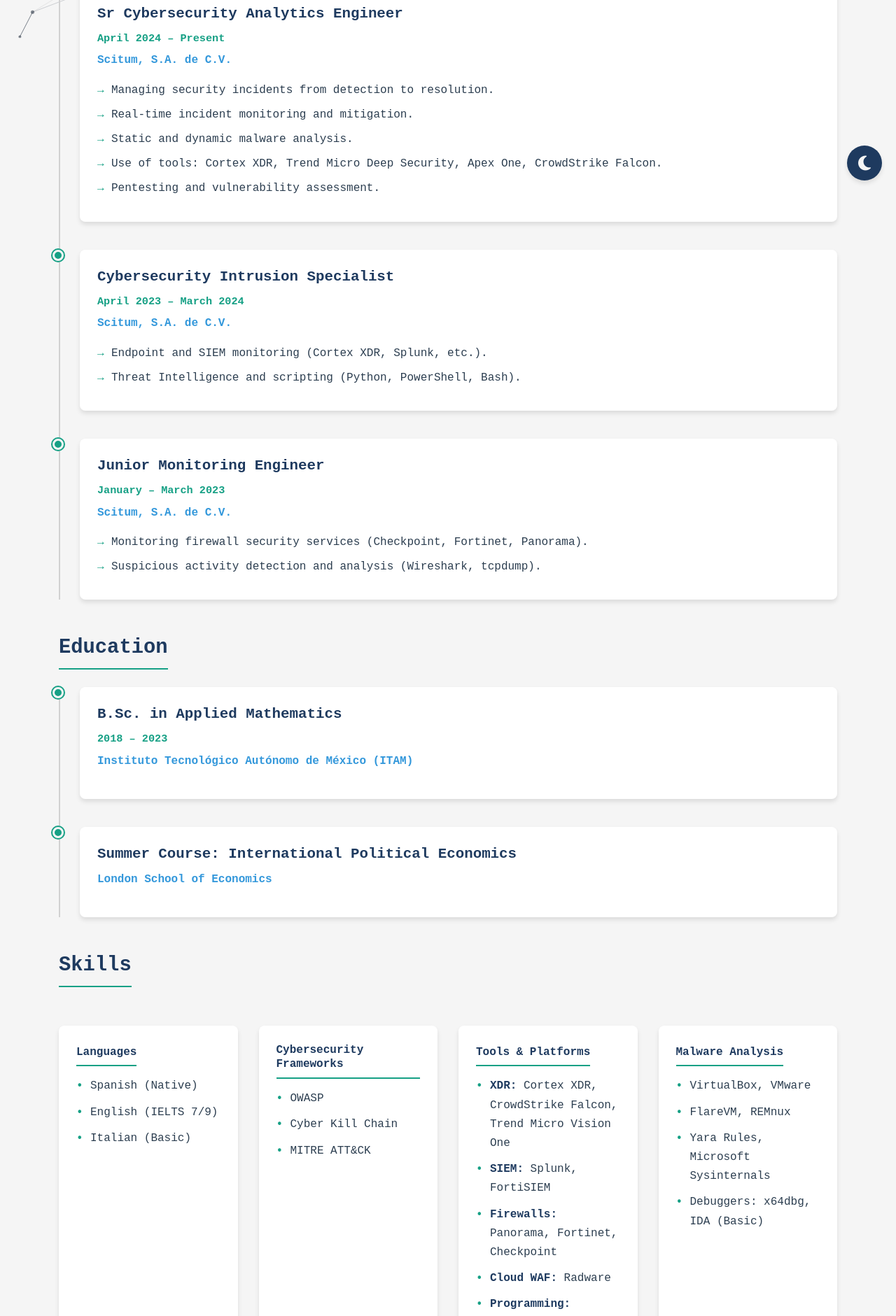
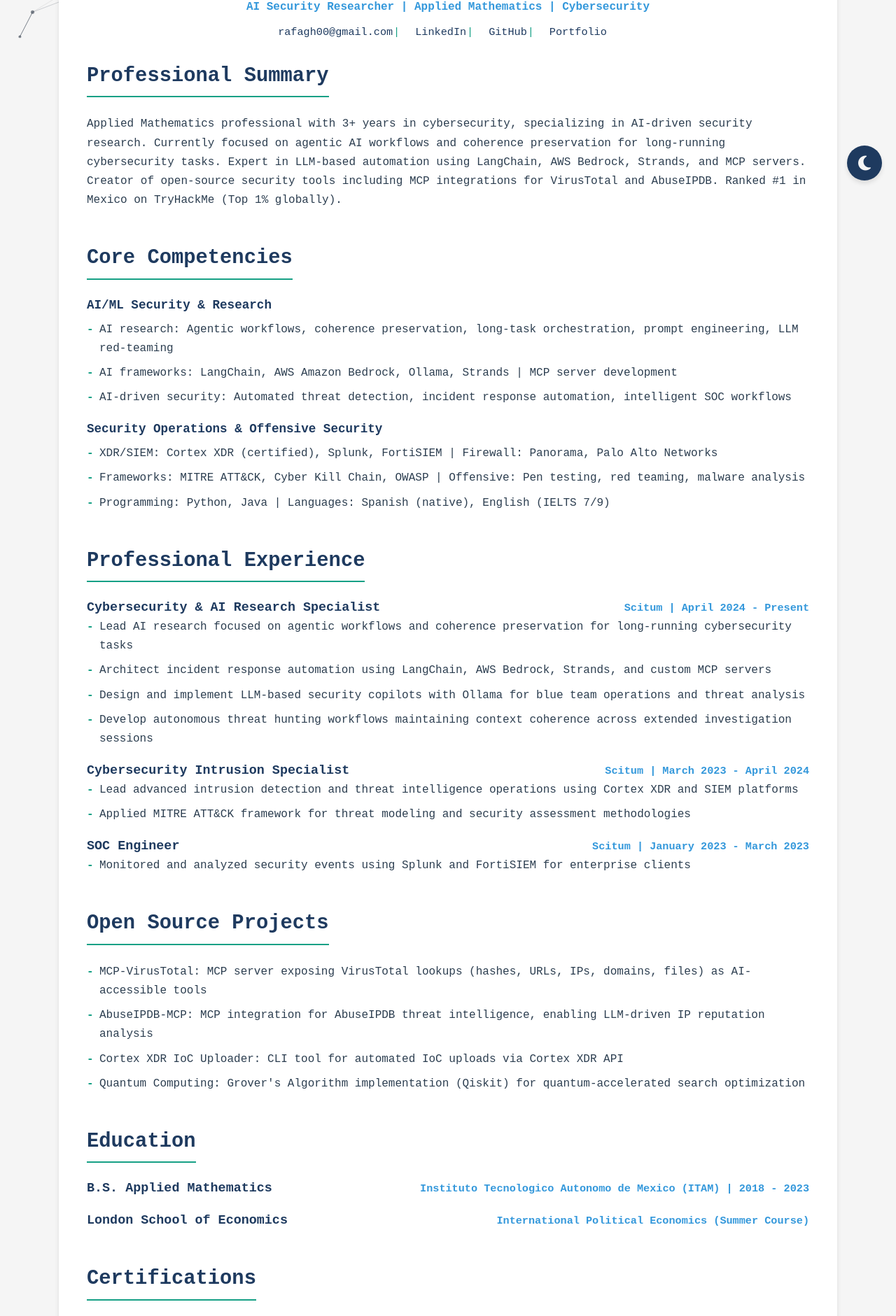
Before and after one commit to alephnan/alephnan.github.io, a plain HTML site: page resume.html in a window 1280 px wide. Shown: the part 522-2403 px from the top of the page at 70% size. Drawn offline with nearby package versions, Linux system fonts and the light colour scheme.

Commit message:
updated resume to current activities

```diff
--- a/assets/css/styles.css
+++ b/assets/css/styles.css
@@ -792,6 +792,107 @@
     display: inline-block;
 }
 
+.resume-sheet {
+    background-color: var(--light-background);
+    border-radius: 12px;
+    padding: 35px 40px;
+    box-shadow: var(--shadow);
+}
+
+.resume-intro {
+    text-align: center;
+    margin-bottom: 30px;
+}
+
+.resume-name {
+    font-size: 2.2rem;
+    letter-spacing: 2px;
+    margin-bottom: 10px;
+    color: var(--primary-color);
+}
+
+.resume-tagline {
+    font-weight: 600;
+    color: var(--secondary-color);
+    margin-bottom: 10px;
+}
+
+.resume-contact {
+    display: flex;
+    flex-wrap: wrap;
+    justify-content: center;
+    gap: 10px 16px;
+    font-size: 0.95rem;
+}
+
+.resume-contact li {
+    position: relative;
+    padding-right: 16px;
+}
+
+.resume-contact li:after {
+    content: "|";
+    position: absolute;
+    right: 6px;
+    color: var(--accent-color);
+}
+
+.resume-contact li:last-child:after {
+    content: "";
+}
+
+.resume-competency {
+    margin-bottom: 20px;
+}
+
+.resume-competency h4 {
+    color: var(--primary-color);
+    margin-bottom: 10px;
+    font-size: 1.1rem;
+}
+
+.resume-bullets {
+    list-style: none;
+}
+
+.resume-bullets li {
+    margin-bottom: 8px;
+    position: relative;
+    padding-left: 18px;
+}
+
+.resume-bullets li:before {
+    content: "-";
+    position: absolute;
+    left: 0;
+    color: var(--accent-color);
+    font-weight: 700;
+}
+
+.resume-entry {
+    margin-bottom: 20px;
+}
+
+.resume-entry-header {
+    display: flex;
+    flex-wrap: wrap;
+    justify-content: space-between;
+    gap: 8px 16px;
+    align-items: baseline;
+}
+
+.resume-entry-header h4 {
+    margin-bottom: 0;
+    color: var(--primary-color);
+    font-size: 1.15rem;
+}
+
+.resume-entry-header span {
+    color: var(--secondary-color);
+    font-weight: 600;
+    font-size: 0.95rem;
+}
+
 /* Timeline Styles */
 .timeline {
     position: relative;
@@ -1006,6 +1107,15 @@
     .footer-content {
         flex-direction: column;
         text-align: center;
+    }
+
+    .resume-sheet {
+        padding: 25px 22px;
+    }
+
+    .resume-entry-header {
+        flex-direction: column;
+        align-items: flex-start;
     }
 }
 
--- a/resume.html
+++ b/resume.html
@@ -3,7 +3,7 @@
 <head>
     <meta charset="UTF-8">
     <meta name="viewport" content="width=device-width, initial-scale=1.0">
-    <title>Resume - Rafael Guevara Hernández</title>
+    <title>Resume - Rafael Guevara Hernandez</title>
     <link rel="icon" type="image/png" href="assets/images/logo.png">
     <link rel="stylesheet" href="assets/css/styles.css">
     <link rel="stylesheet" href="https://cdnjs.cloudflare.com/ajax/libs/font-awesome/6.4.0/css/all.min.css">
@@ -11,7 +11,6 @@
     <link rel="preconnect" href="https://fonts.gstatic.com" crossorigin>
     <link href="https://fonts.googleapis.com/css2?family=Fira+Code:wght@300;400;500;600;700&display=swap" rel="stylesheet">
     <script src="https://cdn.jsdelivr.net/npm/tsparticles@2.12.0/tsparticles.bundle.min.js"></script>
-    <!-- Essential Security Headers -->
     <meta http-equiv="X-Content-Type-Options" content="nosniff">
     <meta http-equiv="X-Frame-Options" content="SAMEORIGIN">
     <meta http-equiv="Referrer-Policy" content="strict-origin-when-cross-origin">
@@ -54,114 +53,129 @@
                     <a href="assets/files/Rafael_Guevara_Resume.pdf" class="btn" download><i class="fas fa-download"></i> Download Resume</a>
                 </div>
 
+                <div class="resume-sheet">
+                    <div class="resume-intro">
+                        <h1 class="resume-name">RAFAEL GUEVARA HERNANDEZ</h1>
+                        <p class="resume-tagline">AI Security Researcher | Applied Mathematics | Cybersecurity</p>
+                        <ul class="resume-contact">
+                            <li><a href="mailto:rafagh00@gmail.com">rafagh00@gmail.com</a></li>
+                            <li><a href="https://www.linkedin.com/in/rafael-g-17236b221">LinkedIn</a></li>
+                            <li><a href="https://github.com/alephnan">GitHub</a></li>
+                            <li><a href="index.html">Portfolio</a></li>
+                        </ul>
+                    </div>
+
                     <div class="resume-section">
-                    <h3>Experience</h3>
-                    <div class="timeline">
-                        <div class="timeline-item">
-                            <div class="timeline-marker"></div>
-                            <div class="timeline-content">
-                                <h4>Sr Cybersecurity Analytics Engineer</h4>
-                                <p class="timeline-date">April 2024 – Present</p>
-                                <p class="timeline-company">Scitum, S.A. de C.V.</p>
-                                <ul class="timeline-details">
-                                    <li>Managing security incidents from detection to resolution.</li>
-                                    <li>Real-time incident monitoring and mitigation.</li>
-                                    <li>Static and dynamic malware analysis.</li>
-                                    <li>Use of tools: Cortex XDR, Trend Micro Deep Security, Apex One, CrowdStrike Falcon.</li>
-                                    <li>Pentesting and vulnerability assessment.</li>
+                        <h3>Professional Summary</h3>
+                        <p>Applied Mathematics professional with 3+ years in cybersecurity, specializing in AI-driven security research. Currently focused on agentic AI workflows and coherence preservation for long-running cybersecurity tasks. Expert in LLM-based automation using LangChain, AWS Bedrock, Strands, and MCP servers. Creator of open-source security tools including MCP integrations for VirusTotal and AbuseIPDB. Ranked #1 in Mexico on TryHackMe (Top 1% globally).</p>
+                    </div>
+
+                    <div class="resume-section">
+                        <h3>Core Competencies</h3>
+                        <div class="resume-competency">
+                            <h4>AI/ML Security &amp; Research</h4>
+                            <ul class="resume-bullets">
+                                <li>AI research: Agentic workflows, coherence preservation, long-task orchestration, prompt engineering, LLM red-teaming</li>
+                                <li>AI frameworks: LangChain, AWS Amazon Bedrock, Ollama, Strands | MCP server development</li>
+                                <li>AI-driven security: Automated threat detection, incident response automation, intelligent SOC workflows</li>
+                            </ul>
+                        </div>
+                        <div class="resume-competency">
+                            <h4>Security Operations &amp; Offensive Security</h4>
+                            <ul class="resume-bullets">
+                                <li>XDR/SIEM: Cortex XDR (certified), Splunk, FortiSIEM | Firewall: Panorama, Palo Alto Networks</li>
+                                <li>Frameworks: MITRE ATT&amp;CK, Cyber Kill Chain, OWASP | Offensive: Pen testing, red teaming, malware analysis</li>
+                                <li>Programming: Python, Java | Languages: Spanish (native), English (IELTS 7/9)</li>
                             </ul>
                         </div>
                     </div>
 
-                        <div class="timeline-item">
-                            <div class="timeline-marker"></div>
-                            <div class="timeline-content">
+                    <div class="resume-section">
+                        <h3>Professional Experience</h3>
+                        <div class="resume-entry">
+                            <div class="resume-entry-header">
+                                <h4>Cybersecurity &amp; AI Research Specialist</h4>
+                                <span>Scitum | April 2024 - Present</span>
+                            </div>
+                            <ul class="resume-bullets">
+                                <li>Lead AI research focused on agentic workflows and coherence preservation for long-running cybersecurity tasks</li>
+                                <li>Architect incident response automation using LangChain, AWS Bedrock, Strands, and custom MCP servers</li>
+                                <li>Design and implement LLM-based security copilots with Ollama for blue team operations and threat analysis</li>
+                                <li>Develop autonomous threat hunting workflows maintaining context coherence across extended investigation sessions</li>
+                            </ul>
+                        </div>
+                        <div class="resume-entry">
+                            <div class="resume-entry-header">
                                 <h4>Cybersecurity Intrusion Specialist</h4>
-                                <p class="timeline-date">April 2023 – March 2024</p>
-                                <p class="timeline-company">Scitum, S.A. de C.V.</p>
-                                <ul class="timeline-details">
-                                    <li>Endpoint and SIEM monitoring (Cortex XDR, Splunk, etc.).</li>
-                                    <li>Threat Intelligence and scripting (Python, PowerShell, Bash).</li>
+                                <span>Scitum | March 2023 - April 2024</span>
+                            </div>
+                            <ul class="resume-bullets">
+                                <li>Lead advanced intrusion detection and threat intelligence operations using Cortex XDR and SIEM platforms</li>
+                                <li>Applied MITRE ATT&amp;CK framework for threat modeling and security assessment methodologies</li>
+                            </ul>
+                        </div>
+                        <div class="resume-entry">
+                            <div class="resume-entry-header">
+                                <h4>SOC Engineer</h4>
+                                <span>Scitum | January 2023 - March 2023</span>
+                            </div>
+                            <ul class="resume-bullets">
+                                <li>Monitored and analyzed security events using Splunk and FortiSIEM for enterprise clients</li>
                             </ul>
                         </div>
                     </div>
 
-                        <div class="timeline-item">
-                            <div class="timeline-marker"></div>
-                            <div class="timeline-content">
-                                <h4>Junior Monitoring Engineer</h4>
-                                <p class="timeline-date">January – March 2023</p>
-                                <p class="timeline-company">Scitum, S.A. de C.V.</p>
-                                <ul class="timeline-details">
-                                    <li>Monitoring firewall security services (Checkpoint, Fortinet, Panorama).</li>
-                                    <li>Suspicious activity detection and analysis (Wireshark, tcpdump).</li>
+                    <div class="resume-section">
+                        <h3>Open Source Projects</h3>
+                        <ul class="resume-bullets">
+                            <li>MCP-VirusTotal: MCP server exposing VirusTotal lookups (hashes, URLs, IPs, domains, files) as AI-accessible tools</li>
+                            <li>AbuseIPDB-MCP: MCP integration for AbuseIPDB threat intelligence, enabling LLM-driven IP reputation analysis</li>
+                            <li>Cortex XDR IoC Uploader: CLI tool for automated IoC uploads via Cortex XDR API</li>
+                            <li>Quantum Computing: Grover's Algorithm implementation (Qiskit) for quantum-accelerated search optimization</li>
                         </ul>
                     </div>
+
+                    <div class="resume-section">
+                        <h3>Education</h3>
+                        <div class="resume-entry">
+                            <div class="resume-entry-header">
+                                <h4>B.S. Applied Mathematics</h4>
+                                <span>Instituto Tecnologico Autonomo de Mexico (ITAM) | 2018 - 2023</span>
+                            </div>
+                        </div>
+                        <div class="resume-entry">
+                            <div class="resume-entry-header">
+                                <h4>London School of Economics</h4>
+                                <span>International Political Economics (Summer Course)</span>
                             </div>
                         </div>
                     </div>
 
                     <div class="resume-section">
-                    <h3>Education</h3>
-                    <div class="timeline">
-                        <div class="timeline-item">
-                            <div class="timeline-marker"></div>
-                            <div class="timeline-content">
-                                <h4>B.Sc. in Applied Mathematics</h4>
-                                <p class="timeline-date">2018 – 2023</p>
-                                <p class="timeline-company">Instituto Tecnológico Autónomo de México (ITAM)</p>
+                        <h3>Certifications</h3>
+                        <div class="resume-entry">
+                            <div class="resume-entry-header">
+                                <h4>Palo Alto Networks</h4>
                             </div>
-                        </div>
-
-                        <div class="timeline-item">
-                            <div class="timeline-marker"></div>
-                            <div class="timeline-content">
-                                <h4>Summer Course: International Political Economics</h4>
-                                <p class="timeline-company">London School of Economics</p>
-                            </div>
-                        </div>
-                    </div>
-                </div>
-
-                <div class="resume-section">
-                    <h3>Skills</h3>
-                    <div class="skills-grid">
-                        <div class="skills-category">
-                            <h4>Languages</h4>
-                            <ul class="skills-list">
-                                <li>Spanish (Native)</li>
-                                <li>English (IELTS 7/9)</li>
-                                <li>Italian (Basic)</li>
+                            <ul class="resume-bullets">
+                                <li>Cortex XDR Support Engineer (PMXdS) | Cortex XDR Consultant (PMXdC)</li>
                             </ul>
                         </div>
-
-                        <div class="skills-category">
-                            <h4>Cybersecurity Frameworks</h4>
-                            <ul class="skills-list">
-                                <li>OWASP</li>
-                                <li>Cyber Kill Chain</li>
-                                <li>MITRE ATT&CK</li>
+                        <div class="resume-entry">
+                            <div class="resume-entry-header">
+                                <h4>TryHackMe (Global Rank: #102 - Top 1% | Mexico Rank: #1)</h4>
+                            </div>
+                            <ul class="resume-bullets">
+                                <li>SOC Level 1 &amp; 2 | Red Teaming | Offensive Pentesting | Jr. Pentester | CompTIA Pentest+</li>
+                                <li>Cyber Defense | Security Engineer | Web Fundamentals</li>
                             </ul>
                         </div>
-
-                        <div class="skills-category">
-                            <h4>Tools & Platforms</h4>
-                            <ul class="skills-list">
-                                <li><strong>XDR:</strong> Cortex XDR, CrowdStrike Falcon, Trend Micro Vision One</li>
-                                <li><strong>SIEM:</strong> Splunk, FortiSIEM</li>
-                                <li><strong>Firewalls:</strong> Panorama, Fortinet, Checkpoint</li>
-                                <li><strong>Cloud WAF:</strong> Radware</li>
-                                <li><strong>Programming:</strong> Python, PowerShell, Bash</li>
-                            </ul>
+                        <div class="resume-entry">
+                            <div class="resume-entry-header">
+                                <h4>Fortinet Training Institute</h4>
                             </div>
-
-                        <div class="skills-category">
-                            <h4>Malware Analysis</h4>
-                            <ul class="skills-list">
-                                <li>VirtualBox, VMware</li>
-                                <li>FlareVM, REMnux</li>
-                                <li>Yara Rules, Microsoft Sysinternals</li>
-                                <li>Debuggers: x64dbg, IDA (Basic)</li>
+                            <ul class="resume-bullets">
+                                <li>NSE Level 1-3</li>
                             </ul>
                         </div>
                     </div>
@@ -174,7 +188,7 @@
         <div class="container">
             <div class="footer-content">
                 <div class="footer-info">
-                    <h3>Rafael Guevara Hernández</h3>
+                    <h3>Rafael Guevara Hernandez</h3>
                     <p>Cybersecurity Professional</p>
                 </div>
                 <div class="social-links">
@@ -185,7 +199,7 @@
                 </div>
             </div>
             <div class="copyright">
-                <p>&copy; <span id="current-year">2023</span> Rafael Guevara Hernández. All rights reserved.</p>
+                <p>&copy; <span id="current-year">2023</span> Rafael Guevara Hernandez. All rights reserved.</p>
             </div>
         </div>
     </footer>
```
Also changed, not shown: 1 other file. Lines whose indentation alone changed are shown as unchanged.
